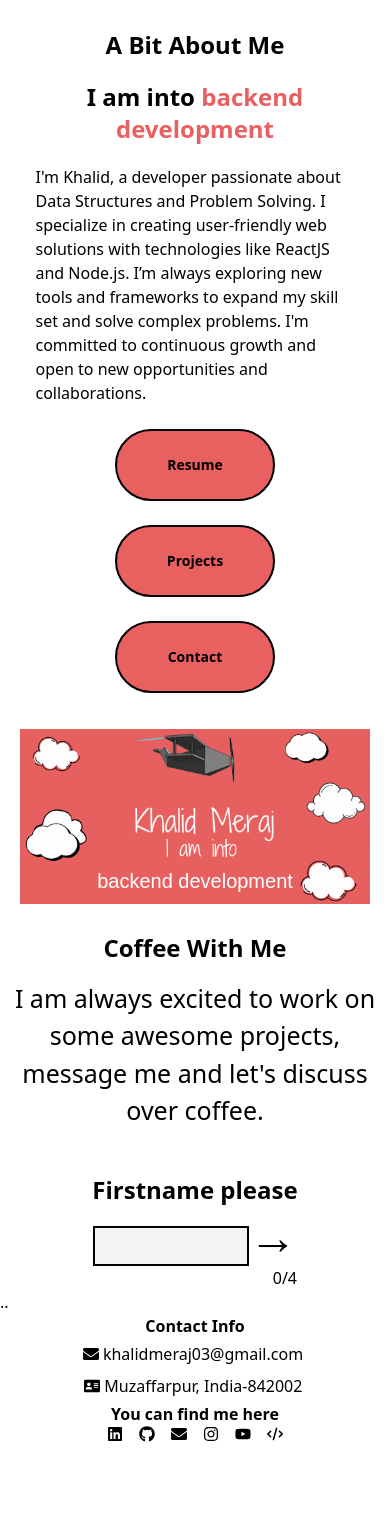
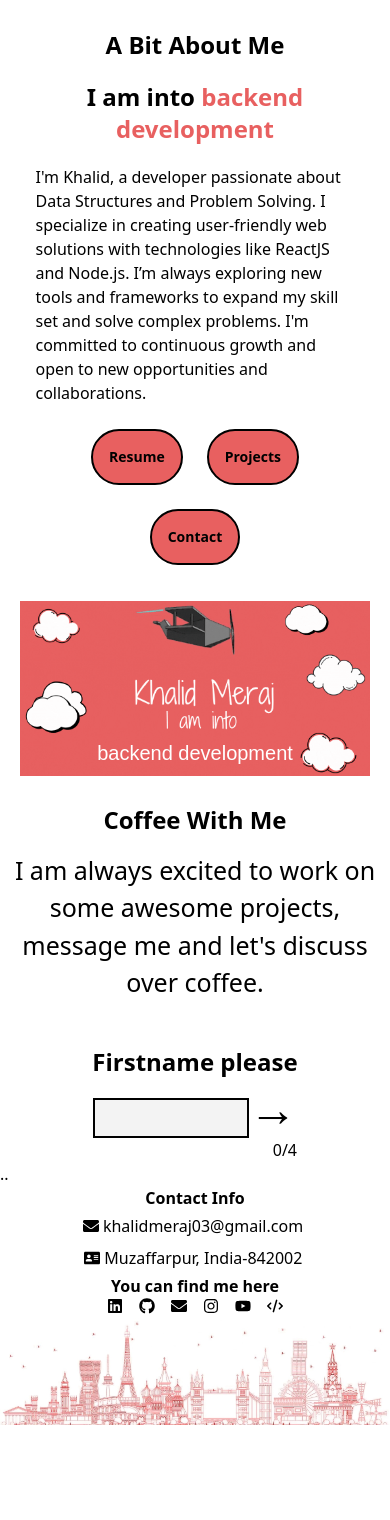
Before and after one commit to Khaliditsme/Portfolio, a React (Create React App) app in the folder frontend/: page / in a window 390 px wide. Shown: the part 433-1953 px from the top of the page. After the commit the page ends 1858 px from the top, so only its background shows below. Built offline with nearby package versions, Linux system fonts and the light colour scheme; a web font is replaced by a local one.

Commit message:
responsive_2

```diff
--- a/frontend/src/components/Footer.js
+++ b/frontend/src/components/Footer.js
@@ -89,7 +89,7 @@ const Footer = () => {
       </div>
 
         <div>
-            <img src={footer} alt="" className="h-[30vh] w-full object-contain" />
+            <img src={footer} alt="" className=" md:h-[30vh] md:object-contain w-full object-cover" />
           </div>
       </div>
   );
--- a/frontend/src/components/Home.js
+++ b/frontend/src/components/Home.js
@@ -150,13 +150,13 @@ const Home = () => {
           </p>
 
           <div className="flex flex-wrap justify-center sm:justify-start gap-6 sm:gap-8">
-            <div className="w-40 h-30  lg:h-30 lg:w-40 border-2 border-black rounded-full bg-red p-6 sm:p-10 font-semibold text-sm sm:text-1xl md:text-2xl lg:text-2xl flex items-center justify-center">
+            <div className="w-30 h-25  lg:h-30 lg:w-40 border-2 border-black rounded-full bg-red p-4 lg:p-10 font-semibold text-sm sm:text-1xl md:text-2xl lg:text-2xl flex items-center justify-center">
               <Link to="/resume">Resume</Link>
             </div>
-            <div className="w-40 h-30 lg:h-30 lg:w-40 border-2 border-black rounded-full bg-red p-6 sm:p-10 font-semibold text-sm sm:text-1xl md:text-2xl lg:text-2xl flex items-center justify-center">
+            <div className="w-30 h-25 lg:h-30 lg:w-40 border-2 border-black rounded-full bg-red p-4 lg:p-10 font-semibold text-sm sm:text-1xl md:text-2xl lg:text-2xl flex items-center justify-center">
               <Link to="/project">Projects</Link>
             </div>
-            <div className="w-40 h-30 lg:h-30 lg:w-40 border-2 border-black rounded-full bg-red p-6 sm:p-10 font-semibold text-sm sm:text-1xl md:text-2xl lg:text-2xl flex items-center justify-center">
+            <div className="w-30 h-25 lg:h-30 lg:w-40 border-2 border-black rounded-full bg-red p-4 lg:p-10 font-semibold text-sm sm:text-1xl md:text-2xl lg:text-2xl flex items-center justify-center">
               <Link to="/contact">Contact</Link>
             </div>
           </div>
```
